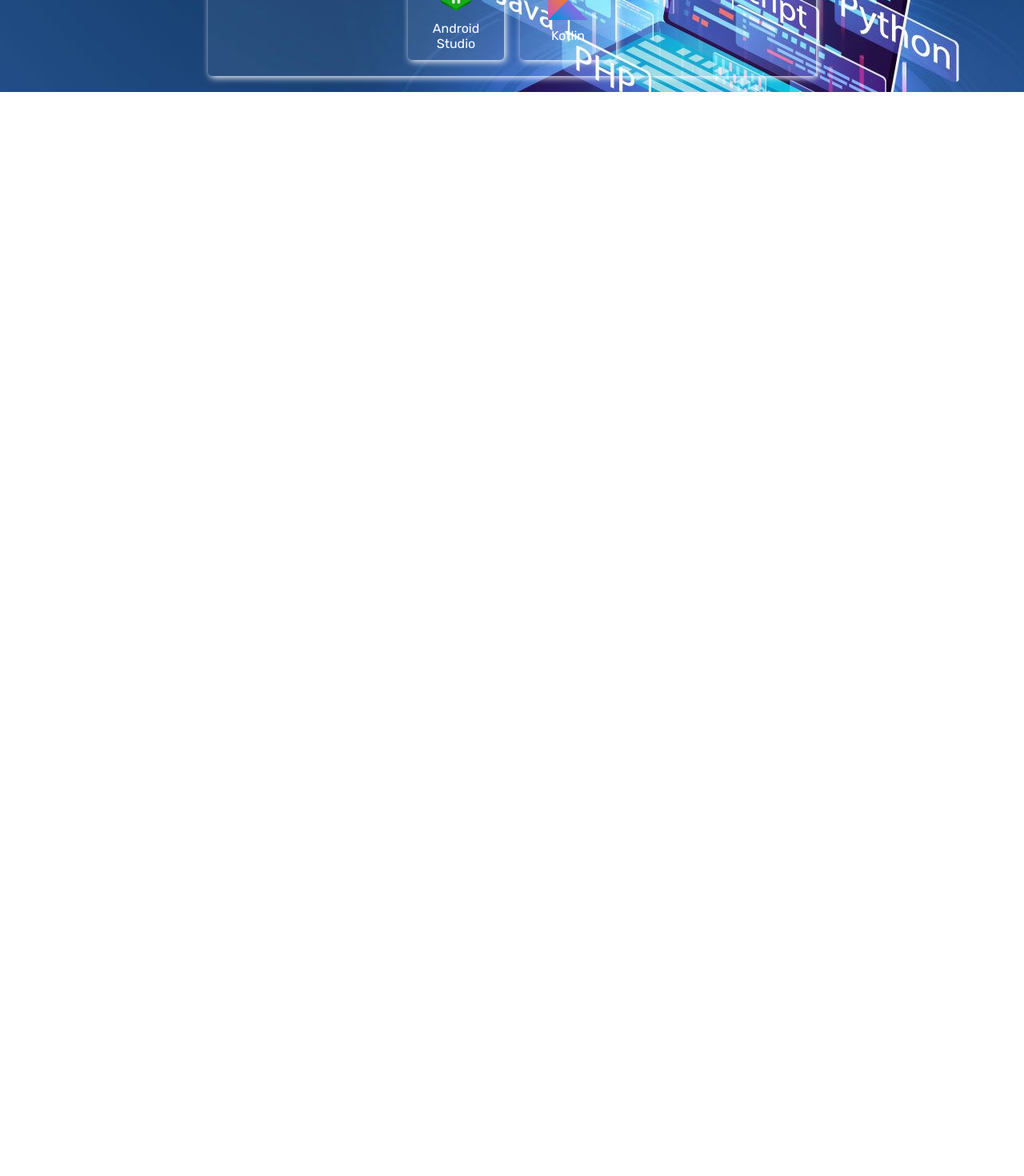
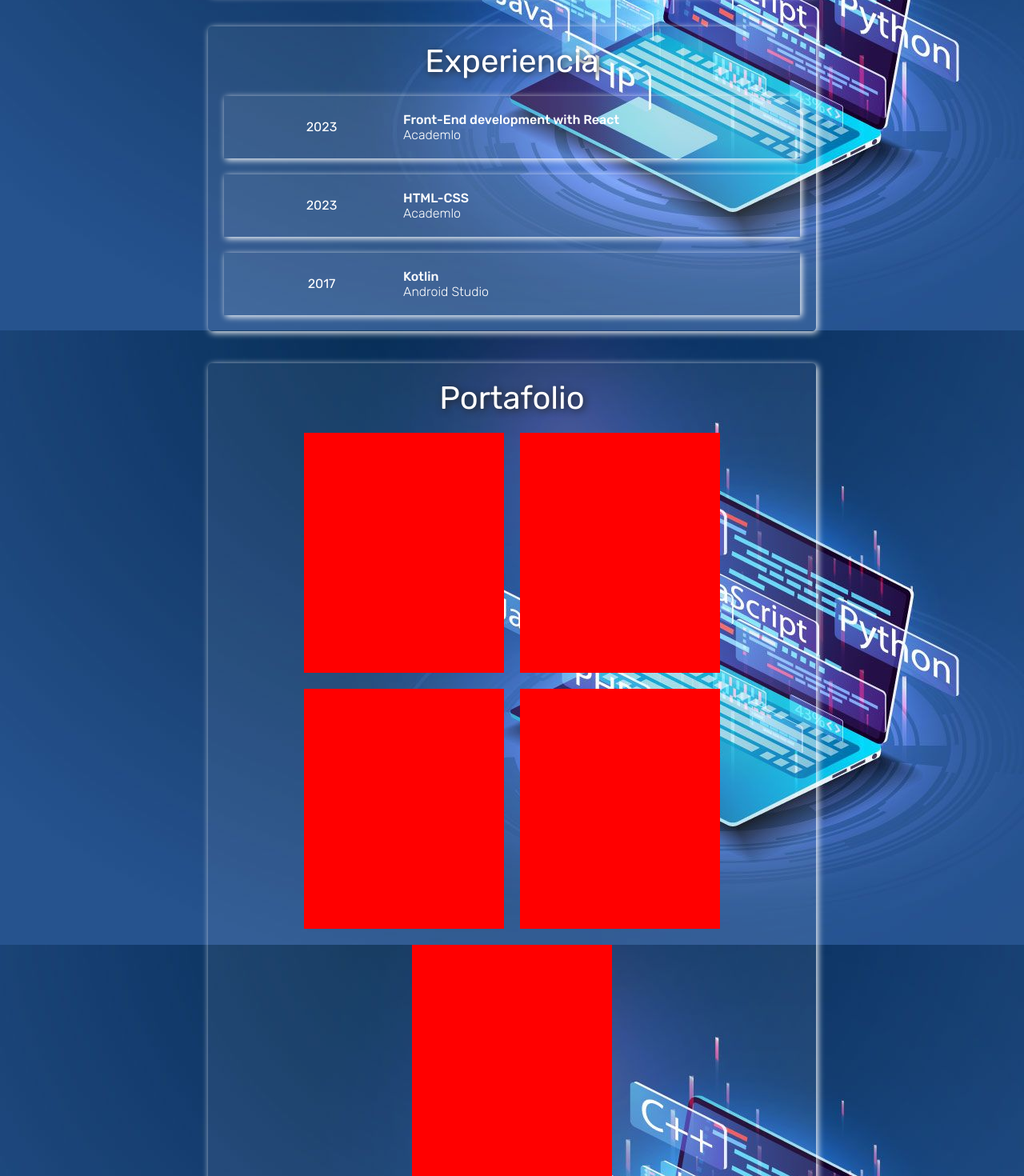
Before and after one commit to HarveyNilton/My-Portafolio, a React app: page / in a window 1280 px wide. Shown: the part 1200-2670 px from the top of the page at 80% size. Before the commit the page ends 1315 px from the top, so only its background shows below. Built offline with nearby package versions, Linux system fonts and the light colour scheme; the HTML template or start-up script is replaced by a standard one.

Commit message:
addPoratafolio

```diff
--- a/src/App.css
+++ b/src/App.css
@@ -57,8 +57,8 @@
 }
 
 .description-acerca-de-mi p {
-  font-size: 3vmin;
-  font-weight: 200;
   text-align: justify;
-  text-shadow: 2px 2px 8px rgb(37, 37, 37);
+  font-weight: 100;
+  line-height: 25px;
+
 }
--- a/src/App.jsx
+++ b/src/App.jsx
@@ -1,8 +1,10 @@
 import { useState } from 'react'
 import './App.css'
+import Experiencias from './components/experiencias/Experiencias'
 import Home from './components/home/Home'
 import NavBar from './components/menu-float/NavBar'
 import MyHabiliti from './components/mis-habilidades/MyHabiliti'
+import Portafolio from './components/portafolio/Portafolio'
 
 function App() {
   const [count, setCount] = useState(0)
@@ -24,7 +26,7 @@
           <div className="text">
             <h3 className='titulo'>Acerca de mi</h3>
             <div className='description-acerca-de-mi'>
-              <p>Hola Soy Harvey, soy una persona proactivo, siempre me ha gustado la tecnologia por lo que decidi seguir estudiando Ingenieria de Sistemas en la Univerdida de Mi Pais (Perú) el cual llegé a aprender buenos valores muy aparte que ya lo tenia por que formo parte de mi Intitución Militar (Marina de Guerra del Perú) en donde nos inculcan a ser disciplinado en todos ambitos. En la actualidad Soy un programador Web en Front-End con React egresado de <b>Academlo</b>. Estoy dispuesto a formar parte del equipo de trabajo a requerimiento de su empresa o compañia. </p>
+              <p>Soy una persona proactivo, siempre me ha gustado la tecnologia por lo que decidi seguir estudiando Ingenieria de Sistemas en la Univerdida de Mi Pais (Perú) el cual llegé a aprender buenos valores muy aparte que ya lo tenia por que formo parte de mi Intitución Militar (Marina de Guerra del Perú) en donde nos inculcan a ser disciplinado en todos ambitos. En la actualidad Soy un programador Web en Front-End con React egresado de <b>Academlo</b>. Estoy dispuesto a formar parte del equipo de trabajo a requerimiento de su empresa o compañia. </p>
             </div>
           </div>
 
@@ -32,6 +34,9 @@
 
         <MyHabiliti />
 
+        <Experiencias />
+
+        <Portafolio />
       </main>
 
       <NavBar />
--- /dev/null
+++ b/src/components/experiencias/Experiencias.jsx
@@ -0,0 +1,52 @@
+import React from 'react';
+import './experiencias.css'
+
+const Experiencias = () => {
+    return (
+        <section className='container-eperiencias'>
+
+            <div className="experiencias">
+                <h3 className='titulo'>Experiencia</h3>
+                <div className="container-item-experiencia">
+
+                    <div className="item-experiencia">
+                        <div className="anio">
+                            <p>2023</p>
+                        </div>
+                        <div className="academia">
+                            <h4>Front-End development with React</h4>
+                            <p>Academlo</p>
+                        </div>
+
+                    </div>
+                    <div className="item-experiencia">
+                        <div className="anio">
+                            <p>2023</p>
+                        </div>
+
+                        <div className="academia">
+                            <h4>HTML-CSS</h4>
+                            <p>Academlo</p>
+                        </div>
+
+                    </div>
+                    <div className="item-experiencia">
+                        <div className="anio">
+                            <p>2017</p>
+                        </div>
+
+                        <div className="academia">
+                            <h4>Kotlin</h4>
+                            <p>Android Studio</p>
+                        </div>
+                    </div>
+
+                </div>
+
+            </div>
+
+        </section>
+    );
+};
+
+export default Experiencias;
--- /dev/null
+++ b/src/components/experiencias/experiencias.css
@@ -0,0 +1,58 @@
+.container-eperiencias{
+    max-width: 800px;
+    margin: 0 auto;
+    color: white;
+    padding: 20px;
+
+}
+
+.experiencias{
+    display: flex;
+    flex-direction: column;
+    gap: 10px;
+    border-radius: 5px;
+    box-shadow: 2px 2px 8px rgb(255, 255, 255);
+    background: rgba(255, 255, 255, 0.068);
+    padding: 20px;
+}
+
+.container-item-experiencia{
+    display: flex;
+    flex-direction: column;
+    gap: 20px;
+    margin-top: 10px;
+
+}
+
+.item-experiencia{
+    display: flex;
+
+    box-shadow: 2px 2px 8px rgb(255, 255, 255);
+    background: rgba(255, 255, 255, 0.068);
+    padding: 20px;
+}
+
+.anio{
+    display: flex;
+    justify-content: center;
+    align-items: center;
+    width: 30%;
+
+}
+.academia{
+    display: flex;
+    flex-direction: column;
+    width: 70%;
+    font-weight: 300;
+
+}
+
+.academia h4{
+    font-weight: 500;
+}
+
+.item-experiencia:hover{
+    transition: transform 0.5s;
+    transform: scale(0.80);
+
+}
--- a/src/components/home/home.css
+++ b/src/components/home/home.css
@@ -85,13 +85,14 @@
     width: 300px;
     height: 300px;
     border-radius: 50%;
+    box-shadow: 2px 2px 8px rgb(255, 255, 255);
     background: rgba(255, 255, 255, 0.068);
     border: 2px solid rgba(255, 255, 255, 0.39);
     display: flex;
     justify-content: center;
     overflow: hidden;
 
-    box-shadow: 2px 2px 8px rgb(37, 37, 37);
+
     /*animation: animationBoxShadow 2s infinite;*/
 
 }
@@ -104,7 +105,7 @@
     border-radius: 5px;
     text-shadow: 2px 2px 8px rgb(37, 37, 37);
     border: 2px solid rgba(255, 255, 255, 0.39);
-    box-shadow: 2px 2px 8px rgb(37, 37, 37);
+    box-shadow: 2px 2px 8px rgb(255, 255, 255);
 }
 
 .home-name-perfil:hover{
--- /dev/null
+++ b/src/components/portafolio/Portafolio.jsx
@@ -0,0 +1,62 @@
+import React from 'react';
+import './portafolio.css'
+
+const Portafolio = () => {
+    return (
+        <section className='container-portafolio'>
+            <div className="portafolio">
+                <h3 className='titulo'>Portafolio</h3>
+                <div className="container-item-portafolio">
+                    <div className="item-portafolio">
+                        <div className="conatainer-img-portafolio">
+
+                        </div>
+                        <div className="description-portafolio">
+
+                        </div>
+                    </div>
+
+                    <div className="item-portafolio">
+                        <div className="conatainer-img-portafolio">
+
+                        </div>
+                        <div className="description-portafolio">
+
+                        </div>
+                    </div>
+
+                    <div className="item-portafolio">
+                        <div className="conatainer-img-portafolio">
+
+                        </div>
+                        <div className="description-portafolio">
+
+                        </div>
+                    </div>
+
+                    <div className="item-portafolio">
+                        <div className="conatainer-img-portafolio">
+
+                        </div>
+                        <div className="description-portafolio">
+
+                        </div>
+                    </div>
+
+                    <div className="item-portafolio">
+                        <div className="conatainer-img-portafolio">
+
+                        </div>
+                        <div className="description-portafolio">
+
+                        </div>
+                    </div>
+
+                </div>
+            </div>
+
+        </section>
+    );
+};
+
+export default Portafolio;
--- /dev/null
+++ b/src/components/portafolio/portafolio.css
@@ -0,0 +1,32 @@
+.container-portafolio{
+    max-width: 800px;
+    margin: 0 auto;
+    color: white;
+    padding: 20px;
+
+}
+
+.portafolio{
+    display: flex;
+    flex-direction: column;
+    gap: 10px;
+    border-radius: 5px;
+    box-shadow: 2px 2px 8px rgb(255, 255, 255);
+    background: rgba(255, 255, 255, 0.068);
+    padding: 20px;
+}
+
+.container-item-portafolio{
+    margin-top: 10px;
+    display: flex;
+    flex-wrap: wrap;
+    gap: 20px ;
+    justify-content: center;
+    align-items: center;
+
+}
+.item-portafolio{
+    width: 250px;
+    height: 300px;
+    background: red;
+}
```
